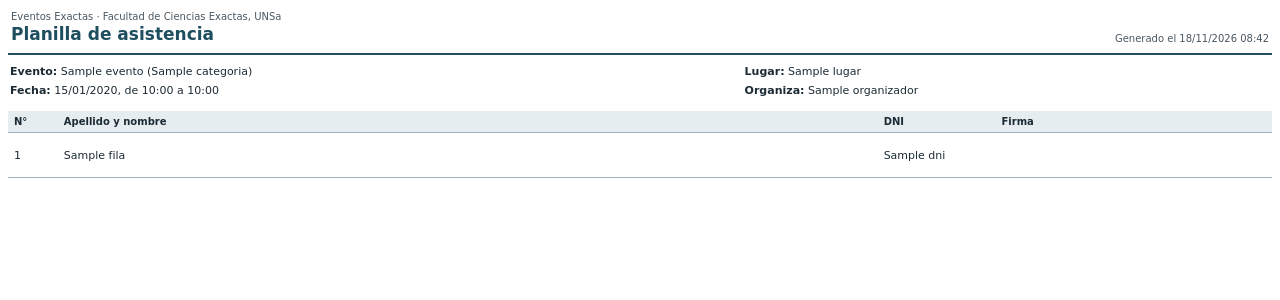
After one commit to Sluur/eventos-unsa, a Laravel app: template resources/views/pdf/planilla.blade.php in a window 1280 px wide. The commit adds this page. Shown: the top 300 px of the page. Run offline with Laravel 12, Linux system fonts and the light colour scheme; the template is opened without the code that fills it: most values are stand-ins (such as "Sample title", 1, 10 or a date in 2020).

Commit message:
agrego planilla de asistencia para firmar

```diff
--- /dev/null
+++ b/resources/views/pdf/planilla.blade.php
@@ -0,0 +1,56 @@
+<!DOCTYPE html>
+<html lang="es">
+<head>
+    <meta charset="utf-8">
+    <title>Planilla de asistencia - {{ $evento->titulo }}</title>
+    @include('pdf.partes.estilos')
+    <style>
+        table.datos td { height: 9mm; border-bottom: 1px solid #9fb3bc; }
+        .firma { width: 70mm; }
+        .datos-evento { width: 100%; margin-bottom: 10px; font-size: 11px; }
+        .datos-evento td { padding: 2px 0; }
+    </style>
+</head>
+<body>
+    @include('pdf.partes.encabezado', ['titulo' => 'Planilla de asistencia', 'filtros' => []])
+
+    <table class="datos-evento">
+        <tr>
+            <td><strong>Evento:</strong> {{ $evento->titulo }} ({{ $evento->categoria->nombre }})</td>
+            <td><strong>Lugar:</strong> {{ $evento->lugar->nombre }}</td>
+        </tr>
+        <tr>
+            <td>
+                <strong>Fecha:</strong> {{ $evento->fecha_inicio->format('d/m/Y') }},
+                de {{ $evento->fecha_inicio->format('H:i') }} a {{ $evento->fecha_fin->format('H:i') }}
+            </td>
+            <td><strong>Organiza:</strong> {{ $evento->organizador->name }}</td>
+        </tr>
+    </table>
+
+    @if ($filas->isEmpty())
+        <p class="vacio">No hay inscriptos confirmados.</p>
+    @else
+        <table class="datos">
+            <thead>
+                <tr>
+                    <th style="width: 10mm;">N°</th>
+                    <th>Apellido y nombre</th>
+                    <th style="width: 28mm;">DNI</th>
+                    <th class="firma">Firma</th>
+                </tr>
+            </thead>
+            <tbody>
+                @foreach ($filas as $fila)
+                    <tr>
+                        <td>{{ $loop->iteration }}</td>
+                        <td>{{ $fila['nombre'] }}</td>
+                        <td>{{ $fila['dni'] }}</td>
+                        <td class="firma"></td>
+                    </tr>
+                @endforeach
+            </tbody>
+        </table>
+    @endif
+</body>
+</html>
--- a/routes/web.php
+++ b/routes/web.php
@@ -41,6 +41,7 @@ Route::middleware('auth')->group(function () {
     Route::get('eventos/{evento}/inscripciones', [RevisionInscripcionController::class, 'index'])->name('eventos.inscripciones');
     Route::get('eventos/{evento}/inscriptos/pdf', [ReporteInscriptosController::class, 'pdf'])->name('eventos.inscriptos.pdf');
     Route::get('eventos/{evento}/inscriptos/excel', [ReporteInscriptosController::class, 'excel'])->name('eventos.inscriptos.excel');
+    Route::get('eventos/{evento}/planilla', [ReporteInscriptosController::class, 'planilla'])->name('eventos.planilla');
     Route::patch('inscripciones/{inscripcion}/aceptar', [RevisionInscripcionController::class, 'aceptar'])->name('inscripciones.aceptar');
     Route::patch('inscripciones/{inscripcion}/rechazar', [RevisionInscripcionController::class, 'rechazar'])->name('inscripciones.rechazar');
     Route::get('inscripciones/{inscripcion}/archivo', [InscripcionController::class, 'archivo'])->name('inscripciones.archivo');
```
Also changed, not shown: app/Http/Controllers/ReporteInscriptosController.php (+36 -0 lines), resources/js/pages/Eventos/Show.tsx (+11 -2 lines).
